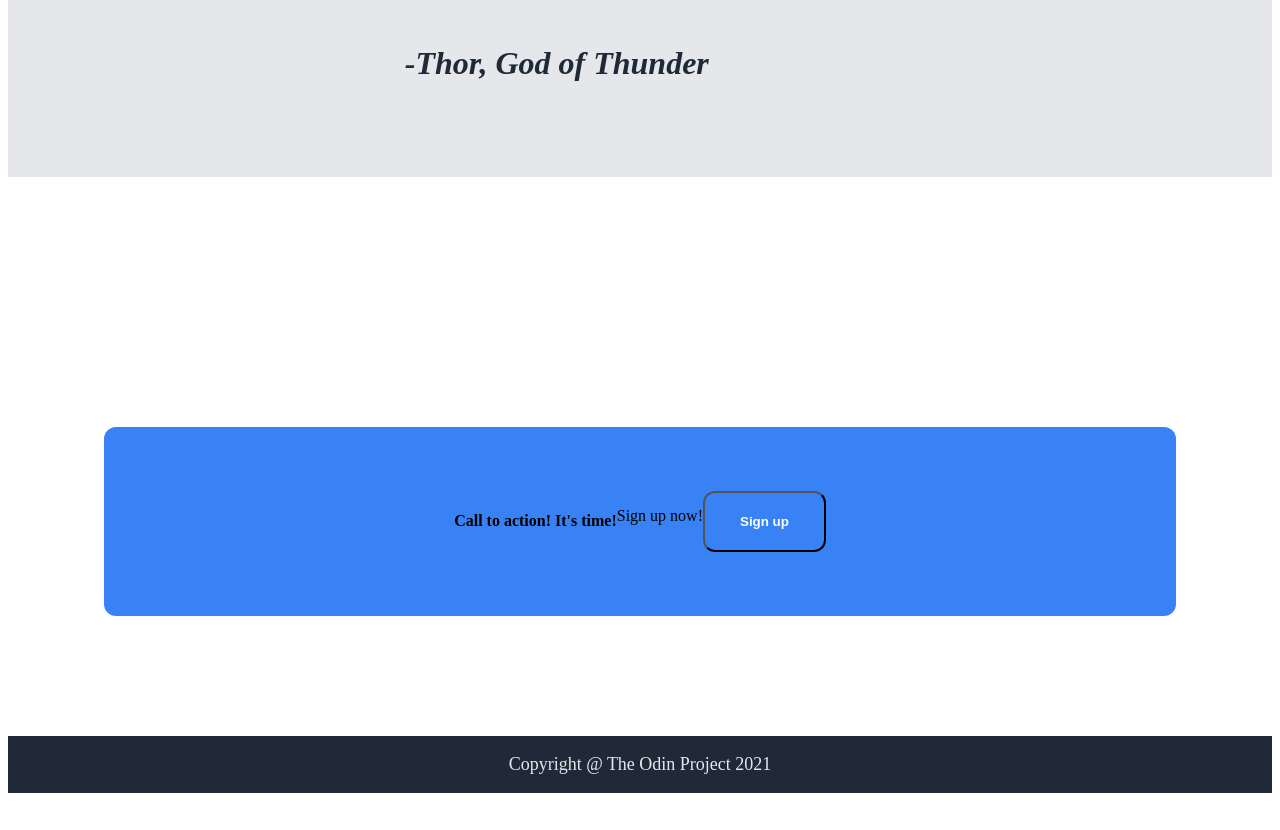
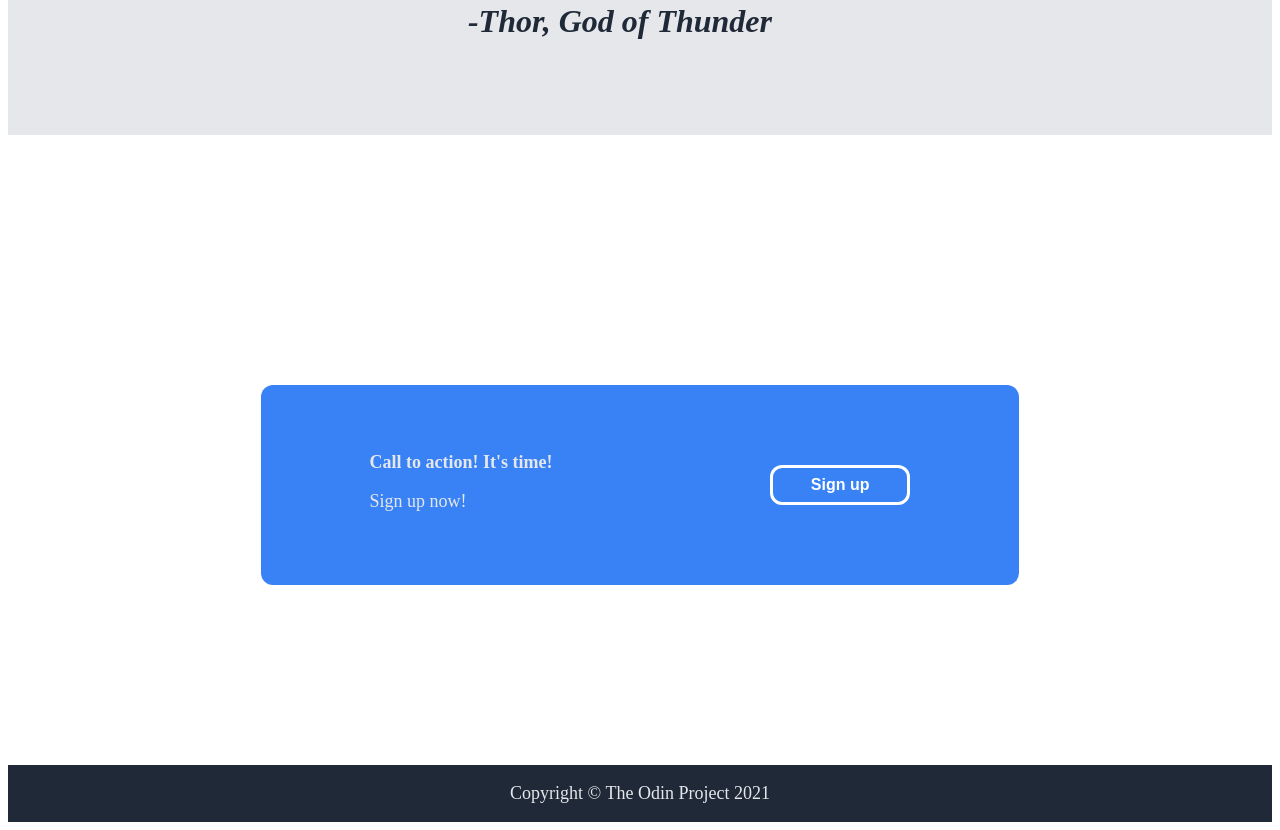
Before and after one commit to NL-Sevatar/landing-page, a plain HTML site: page index.html in a window 1280 px wide. Shown: the part 1748-2578 px from the top of the page. Before the commit the page ends 2549 px from the top, so only its background shows below. Drawn offline with Linux system fonts and the light colour scheme.

Commit message:
Finished Modal and did some alignment fixes throughout the page

```diff
--- a/index.html
+++ b/index.html
@@ -54,12 +54,14 @@
     </div>
 
     <div class="cta">
-        <h4>Call to action! It's time!</h4>
-        <p>Sign up now!</p>
+        <div class="ctaleft">
+            <h4 class="cta1">Call to action! It's time!</h4>
+            <p class="cta2">Sign up now!</p>
+        </div>
         <button class="button2">Sign up</button>
     </div>
     <footer>
-        <p>Copyright @ The Odin Project 2021</p>
+        <p>Copyright © The Odin Project 2021</p>
     </footer>
 </body>
 </html>
--- a/style.css
+++ b/style.css
@@ -3,6 +3,13 @@ footer {
     background-color: #1f2937;
     color: #E5E7EB;
     font-size: 18px;
+}
+
+body {
+    display: flex;
+    justify-content: center;
+    align-items: center;
+    flex-flow: column wrap;
 }
 
 button {
@@ -47,7 +54,7 @@ a {
     display: flex;
     width: 30%;
     justify-content: space-around;
-    gap: 12px;
+    padding-left: 20%
 }
 
 .hbody {
@@ -107,8 +114,7 @@ a {
     flex-wrap: wrap;
     justify-content: center;
     align-items: center;
-    gap: 48px;
-    margin-bottom: 150px
+    gap: 36px;
 }
 
 .info1 {
@@ -140,7 +146,7 @@ a {
 
 }
 .infoimg {
-    width: 300px;
+    width: 250px;
     height: 200px;
     border: solid blue;
     align-self: center;
@@ -161,7 +167,8 @@ a {
     font-weight: 300;
     font-style: italic;
     color: #1F2937;
-    padding: 5%;
+    padding-top: 5%;
+    padding-bottom: 5%;
     margin-top: 250px;
     margin-bottom: 250px;
 }
@@ -186,16 +193,52 @@ a {
     display: flex;
     flex-wrap: wrap;
     background-color: #3882F6;
+    justify-content: space-around;
+    align-items: :  center;
+    border-radius: 12px;
+    font-size: 18px;
+    color: #E5E7EB;
+    height: 200px;
+    width: 60%;
+}
+
+.ctaleft {
+    display: flex;
+    flex-flow: column wrap;
+    width: fit-content;
     justify-content: center;
-    align-content: center;
-    margin: 96px;
-    padding: 64px;
+    align-items: flex-start;
+
+}
+
+.cta1 {
+    align-items: flex-start ;
+    margin-bottom: 0px;
+}
+.cta2 {
+    align-content: flex-end ;
+    margin-bottom: 17%;
+}
+
+.button2 {
+    align-self: center;
+    border: solid medium;
+    color: white;
+    font-weight: 600;
+    font-size: medium;
+    padding-left: 38px;
+    padding-right: 38px;
     border-radius: 12px;
+    padding-top: 8px;
+    padding-bottom: 8px;
+
 }
+
 
 footer {
     display: flex;
     justify-content: center;
     align-items: center;
-    margin-top: 120px
+    margin-top: 180px;
+    width: 100%
 }
```
